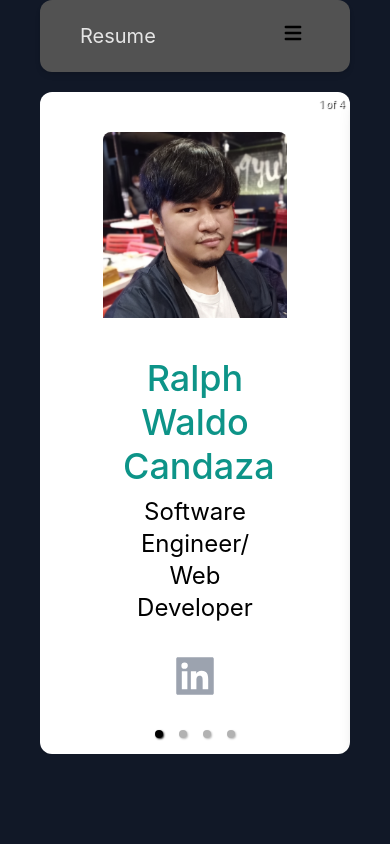
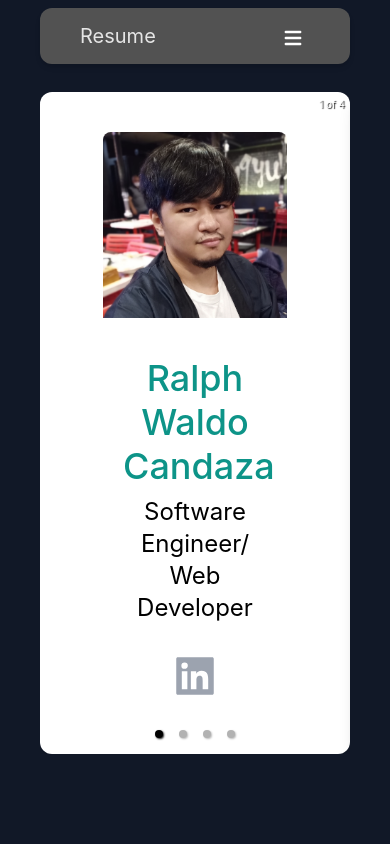
Before and after one commit to wreckingralph06/online-portfolio, a Next.js app: page / in a window 390 px wide. Shown: the top 844 px of the page. Built offline with nearby package versions, Linux system fonts and the light colour scheme.

Commit message:
Adjusted margin, padding and color of navbar hamburger

```diff
--- a/components/Navbar.js
+++ b/components/Navbar.js
@@ -5,7 +5,7 @@ import { Menu, Transition } from "@headlessui/react";
 export default function Navbar() {
   return (
     // <nav className="py-10 mb-12 flex justify-between content-center dark:text-white">
-    <div className="navbar-section px-10 dark:bg-gray-900 md:px-20 lg:px-40 z-40">
+    <div className="navbar-section py-2 px-10 dark:bg-gray-900 md:px-20 lg:px-40 z-40">
       <nav
         className="navbar relative flex items-center justify-between bg-neutral-100 py-4 shadow-md shadow-black/5 dark:bg-neutral-600 dark:shadow-black/10 px-10 rounded-xl"
         data-te-navbar-ref
@@ -19,7 +19,7 @@ export default function Navbar() {
               <svg
                 class="w-6 h-6"
                 aria-hidden="true"
-                fill="currentColor"
+                fill="white"
                 viewBox="0 0 20 20"
                 xmlns="http://www.w3.org/2000/svg"
               >
--- a/styles/index.css
+++ b/styles/index.css
@@ -9,6 +9,13 @@
     position: sticky;
     top: 0;
     z-index: 40;
+  }
+}
+
+@media only screen and (max-width: 500px) {
+  .navbar {
+    padding-top: 8px;
+    padding-bottom: 8px;
   }
 }
 
@@ -127,7 +134,7 @@
 @media only screen and (max-width: 500px) {
   .hamburger-only {
     display: block;
-    padding: 5px;
+    padding: 10px 5px 0px 5px;
   }
 
   .hamburger-tabs {
```
